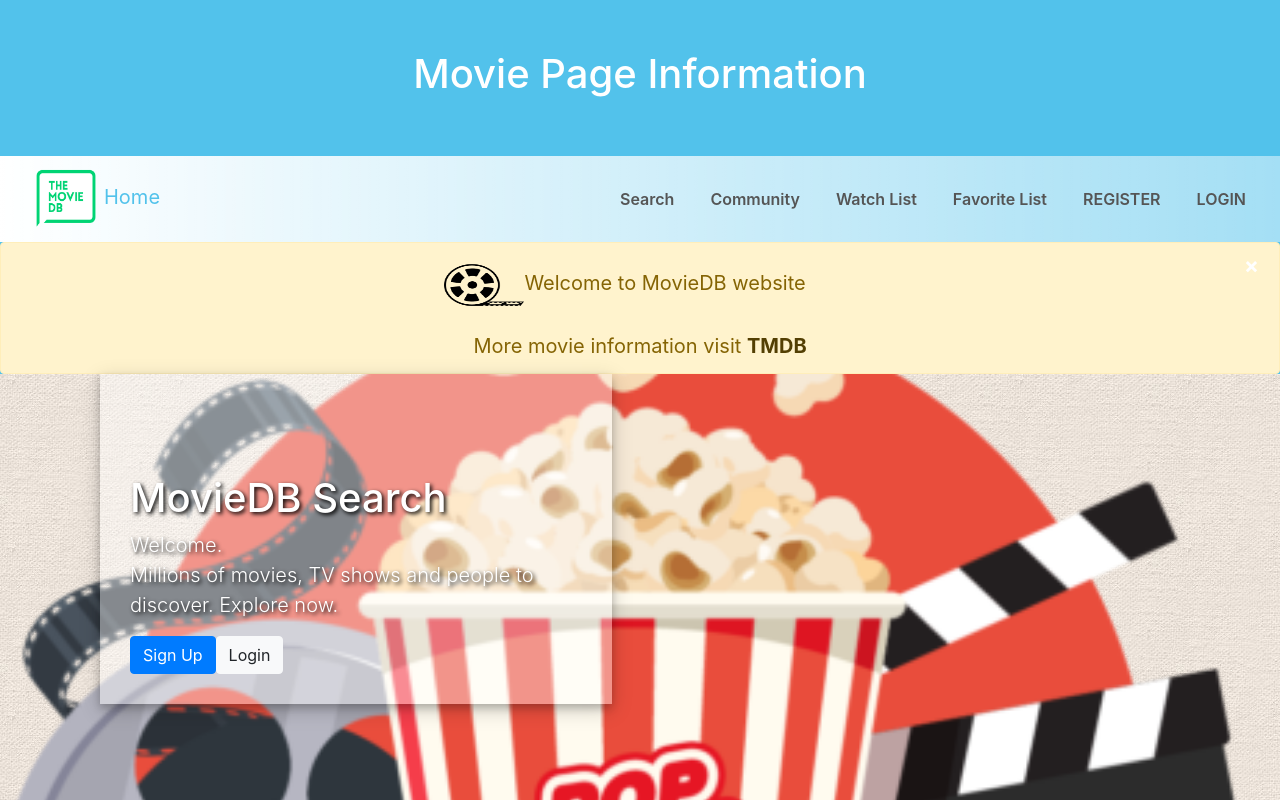
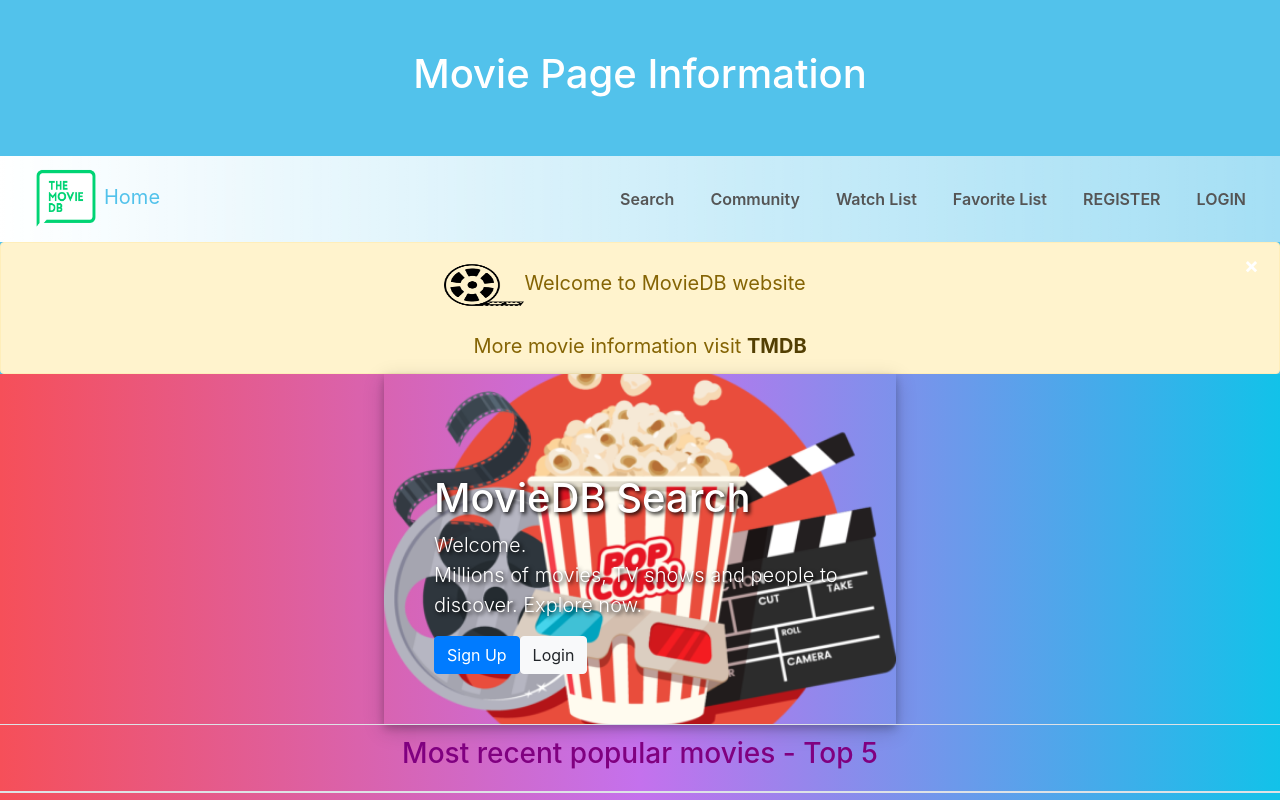
Before and after one commit to maomao0501/movie-application, a React (Create React App) app in the folder client/: page / in a window 1280 px wide. Shown: the top 800 px of the page. Built offline with nearby package versions, Linux system fonts and the light colour scheme; no server answers; the HTML template or start-up script is replaced by a standard one.

Commit message:
landing page render top five popular

```diff
--- a/client/src/App.css
+++ b/client/src/App.css
@@ -110,18 +110,19 @@ ul {
 /* Landing Page */
 .landing {
   position: relative;
-  background: url("./asset/movie.png") no-repeat center center/cover;
-  height: 100vh;
+  background: -webkit-linear-gradient(to right, #f64f59, #c471ed, #12c2e9);  /* Chrome 10-25, Safari 5.1-6 */
+  background: linear-gradient(to right, #f64f59, #c471ed, #12c2e9); /* W3C, IE 10+/ Edge, Firefox 16+, Chrome 26+, Opera 12+, Safari 7+ */
 }
 
 .landing-inner {
-  padding: 30px;
+  padding: 50px;
   padding-top:100px;
-  margin-left:100px;
+  margin-left: auto;
+  margin-right: auto;
   color: #fff;
   height: 100%;
   width: 40%;
-  background: rgba(255, 255, 255, 0.4);
+  background: url("./asset/movie.png") no-repeat center center/cover;
   box-shadow: 0 4px 8px 0 rgba(0, 0, 0, 0.2), 0 6px 20px 0 rgba(0, 0, 0, 0.19);
 }
 
--- a/client/src/components/content/movie/movie-grid.js
+++ b/client/src/components/content/movie/movie-grid.js
@@ -1,12 +1,14 @@
 import React from 'react'
 import MovieCard from "./movie-card";
 
-const MovieGrid = ({movies}) =>
+const MovieGrid = ({movies, msg}) =>
     <div>
         <table className="table">
             <thead>
             <tr>
-                <th>Movies Result: </th>
+                <th>
+                    <h3 style={{textAlign: "center", color: "purple"}}>{msg}</h3>
+                </th>
             </tr>
             </thead>
         </table>
--- /dev/null
+++ b/client/src/components/content/popular-movies-landing.js
@@ -0,0 +1,27 @@
+import React, {useState, useEffect} from "react";
+import movieService from "../services/movie-service";
+import MovieGrid from "./movie/movie-grid";
+
+const PopularMoviesTopFive = () => {
+    const [results, setResults] = useState({ results: [] });
+    useEffect(() => {
+        movieService.findPopular()
+            .then((result) => {
+                setResults(result)
+            })
+    }, [])
+    return (
+        <div>
+            <ul className="list-group">
+                {
+                    results.results &&
+                    <MovieGrid
+                        movies={results.results.slice(0, 5)}
+                        msg="Most recent popular movies - Top 5"/>
+                }
+            </ul>
+        </div>
+    )
+};
+
+export default PopularMoviesTopFive;
--- a/client/src/components/layout/home-screen.js
+++ b/client/src/components/layout/home-screen.js
@@ -2,6 +2,7 @@ import React from 'react';
 import { Link, Redirect } from 'react-router-dom';
 import { connect } from 'react-redux';
 import PropTypes from 'prop-types';
+import PopularMoviesTopFive from "../content/popular-movies-landing";
 
 const HomeScreen = ({ isAuthenticated }) => {
   return (
@@ -24,6 +25,7 @@ const HomeScreen = ({ isAuthenticated }) => {
             </Link>
           </div>
         </div>
+        <PopularMoviesTopFive/>
       </div>
     </section>
   );
```
